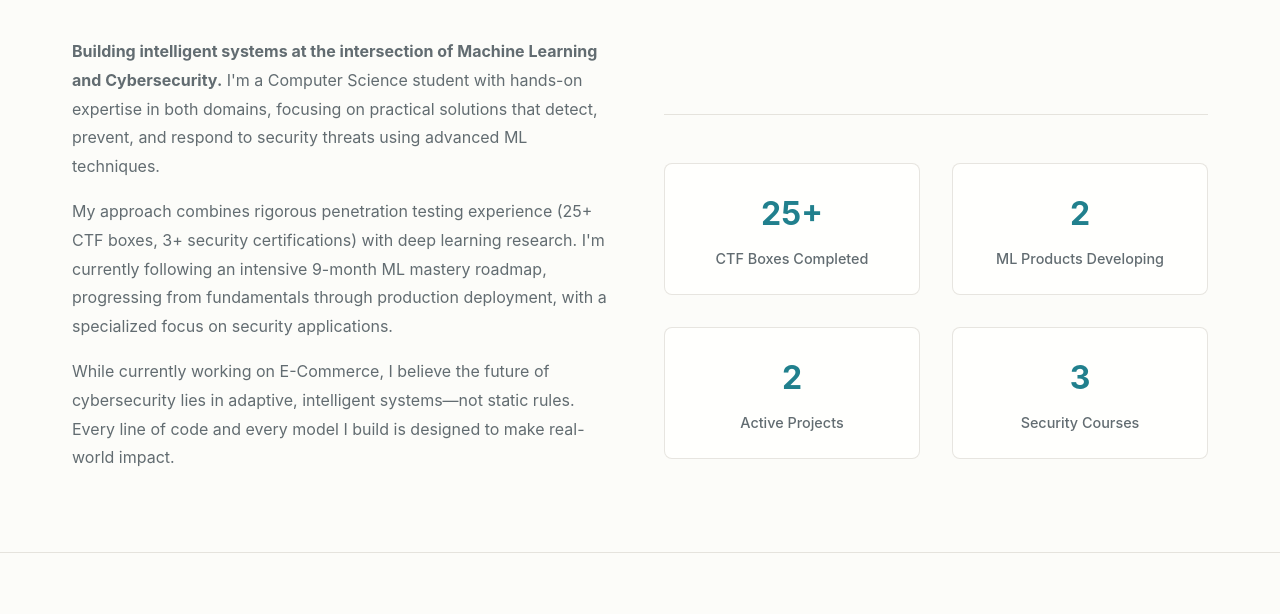
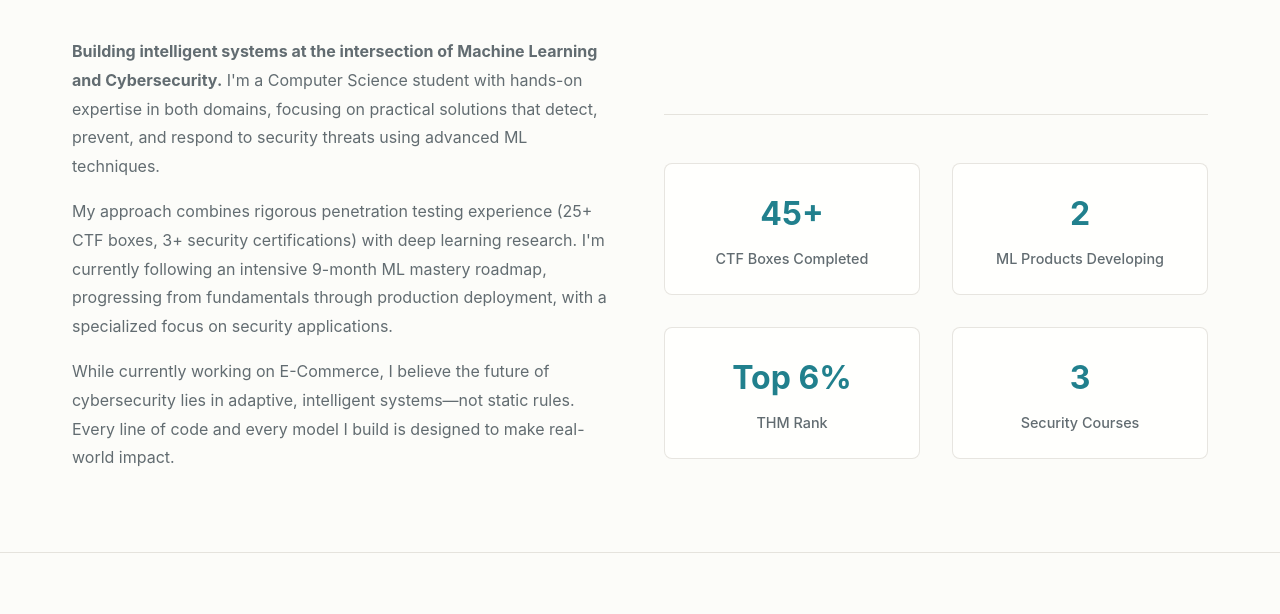
Before and after one commit to ahmet-sumer/Portfolio-Website, a plain HTML site: page index.html in a window 1280 px wide. Shown: the part 670-1284 px from the top of the page. Drawn offline with Linux system fonts and the light colour scheme.

Commit message:
Recent Updates

```diff
--- a/index.html
+++ b/index.html
@@ -970,7 +970,7 @@
 
                     <div class="stats-container">
                         <div class="stat-item">
-                            <div class="stat-number">25+</div>
+                            <div class="stat-number">45+</div>
                             <div class="stat-label">CTF Boxes Completed</div>
                         </div>
                         <div class="stat-item">
@@ -978,8 +978,8 @@
                             <div class="stat-label">ML Products Developing</div>
                         </div>
                         <div class="stat-item">
-                            <div class="stat-number">2</div>
-                            <div class="stat-label">Active Projects</div>
+                            <div class="stat-number">Top 6%</div>
+                            <div class="stat-label">THM Rank</div>
                         </div>
                         <div class="stat-item">
                             <div class="stat-number">3</div>
```
